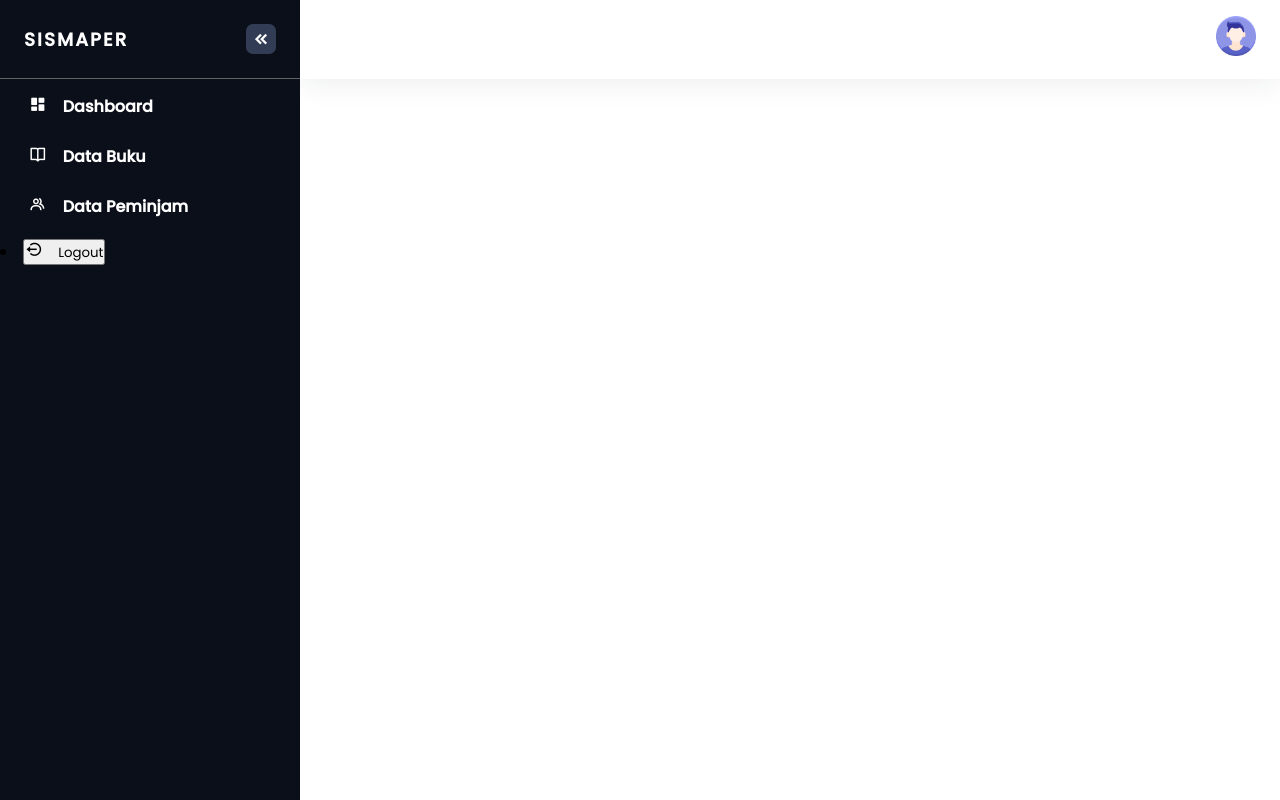
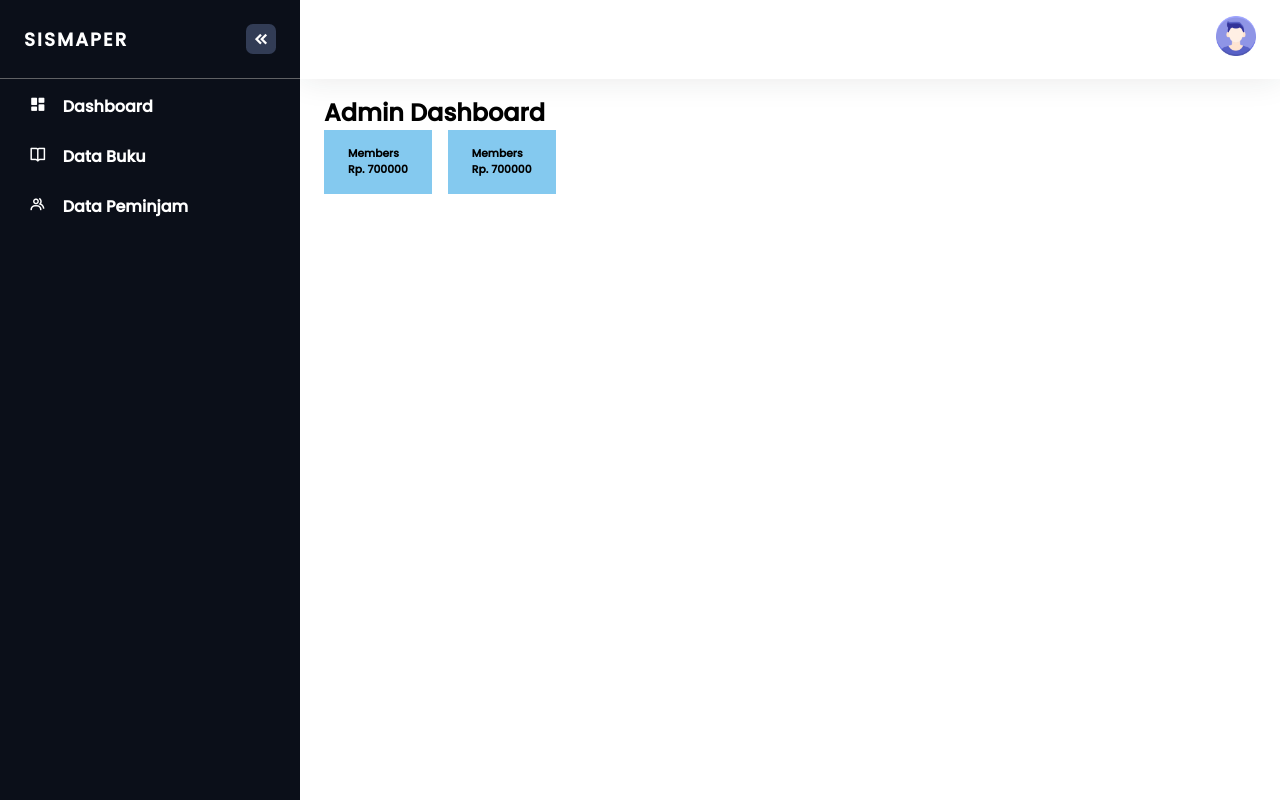
Before and after one commit to BagusPrasetyo13/sismaper, a PHP site: page / in a window 1280 px wide. Run offline with PHP 8.4, Linux system fonts and the light colour scheme; the visitor is signed in with stand-in values (Sample User, id 1); some web fonts are replaced.

Commit message:
12022025

```diff
--- a/controller/LoginController.php
+++ b/controller/AuthController.php
@@ -1,6 +1,6 @@
 <?php
 require_once '../connection.php';
-class LoginController extends Database
+class AuthController extends Database
 {
   private $error_message = '';
 
@@ -34,6 +34,15 @@ class LoginController extends Database
     }
   }
 
+  public static function logout()
+  {
+    session_start();
+    session_unset();
+    session_destroy();
+    header('location:login.php');
+    exit();
+  }
+
   public function getErrorMsg()
   {
     return $this->error_message;
--- a/public/css/style.css
+++ b/public/css/style.css
@@ -268,31 +268,60 @@
   display: none;
 }
 
-.dashboard-container nav .user-link-dropdown.show {
+.user-link-dropdown .logout {
+  display: block !important;
+}
+
+.user-link-dropdown.show {
   position: absolute;
   right: 0;
   left: auto;
   margin-top: 1rem;
   background-color: #fff;
   padding-top: 0.5rem;
-  box-shadow: 0 0.5 1rem rgba(0, 0, 0, 0.15);
+  display: block !important;
+  box-shadow: 0 0.5 1rem rgba(0, 0, 0, 1);
 }
 
-.dashboard-container nav .nav-account .user-dropdown {
+.user-dropdown {
   display: block;
   width: 100%;
   padding: 0.4rem 1rem;
   color: #212529;
   white-space: nowrap;
   clear: both;
+  text-decoration: none;
 }
 
-.dashboard-container nav .nav-account .user-dropdown i {
+.user-dropdown i {
   font-size: 1.1rem;
   margin-right: 0.75rem;
 }
 
 .divider {
-  margin: 0.5rem;
+  margin: 0.5rem 0;
+  border-top: 1px solid #b2b2b2;
 }
+
+.main .content {
+  padding: 1rem 1.5rem;
+  flex: 1 1 auto;
+}
+
+.main .content .dashboard-content {
+  flex-wrap: wrap;
+  gap: 1rem;
+}
+
+.main .main-cards {
+  display: flex;
+  width: 100%;
+  gap: 1rem;
+}
+
+.main .card {
+  background-color: #84c9ef;
+  padding: 1rem 1.5rem;
+}
+
 /* DASHBOARD MAIN END */
--- a/public/js/script.js
+++ b/public/js/script.js
@@ -3,7 +3,6 @@ const hamburger = document.querySelector(".toggle-btn");
 const toggler = document.querySelector("#icon");
 const sidebar = document.querySelector("#sidebar");
 const sidebarItems = document.querySelectorAll(".sidebar-item a");
-const userProfile = document.querySelector(".user-link");
 
 hamburger.addEventListener("click", function () {
   document.querySelector("#sidebar").classList.toggle("minimize");
@@ -26,8 +25,17 @@ sidebarItems.forEach((item) => {
 });
 
 // User link dropdown
+
+const userProfile = document.querySelector(".user-link");
+
 userProfile.addEventListener("click", function (event) {
   event.preventDefault();
-  const dropdown = userProfile.querySelector(".user-link-dropdown");
-  dropdown.classList.toggle("show");
+  document.querySelector(".user-link-dropdown").classList.toggle("show");
 });
+
+// Tambahkan event khusus untuk tombol logout
+const logoutButton = document.querySelector(".logout button");
+
+logoutButton.addEventListener("click", function (event) {
+  event.stopPropagation(); // Mencegah event lain memblokir submit form
+});
--- a/view/index.php
+++ b/view/index.php
@@ -1,5 +1,7 @@
 <?php
 session_start();
+
+require_once '../controller/AuthController.php';
 
 if (!isset($_SESSION['status']) || $_SESSION['status'] != 'login') {
   header("location: login.php");
@@ -7,9 +9,7 @@ if (!isset($_SESSION['status']) || $_SESSION['status'] != 'login') {
 }
 
 if (isset($_POST['logout'])) {
-  session_destroy();
-  header("location: login.php");
-  exit;
+  AuthController::logout();
 }
 
 ?>
@@ -63,25 +63,13 @@ if (isset($_POST['logout'])) {
         </li>
       </ul>
       <!-- SIDEBAR MENU END -->
-
-      <!-- SIDEBAR FOOTER -->
-      <div class="sidebar-footer">
-        <form action="index.php" method="POST">
-          <li class="sidebar-item">
-            <button type="submit" name="logout" class="sidebar-link">
-              <i class='bx bx-log-out-circle'></i>
-              <span>Logout</span>
-            </button>
-          </li>
-        </form>
-      </div>
-      <!-- SIDEBAR FOOTER END -->
     </aside>
     <!-- SIDEBAR END -->
 
     <!-- MAIN DASHBOARD SECTION -->
     <div class="main">
       <nav>
+
         <form action="" class="search">
           <div class="input-group">
             <input type="text" name="search" id="" placeholder="Search">
@@ -90,27 +78,58 @@ if (isset($_POST['logout'])) {
             </button>
           </div>
         </form>
+
         <div class="nav-content">
-
           <ul class="nav-account">
             <li class="user-link">
               <a href="">
                 <img src="../public/images/account.png" class="avatar" alt="">
               </a>
               <div class="user-link-dropdown">
-                <a href="" class="user-dropdown">
+                <a href="#" class="user-dropdown">
                   <i class='bx bx-info-circle'></i>
                   <span>Information</span>
                 </a>
-                <a href="" class="user-dropdown">
-                  <i class='bx bx-log-out-circle'></i>
-                  <span>Logout</span>
+                <a href="#" class="user-dropdown">
+                  <i class='bx bx-info-circle'></i>
+                  <span>Settings</span>
                 </a>
+                <div class="divider"></div>
+                <form action="index.php" method="POST" class="logout">
+                  <button type="submit" name="logout" class="user-dropdown">
+                    <i class='bx bx-log-out-circle'></i>
+                    <span>Logout</span>
+                  </button>
+                </form>
               </div>
             </li>
           </ul>
         </div>
+
       </nav>
+
+      <div class="content">
+        <h2>Admin Dashboard</h2>
+
+        <div class="dashboard-content">
+          <div class="main-cards">
+            <div class="card">
+              <div class="card-content">
+                <h6 class="title">Members</h6>
+                <h6 class="amount">Rp. 700000</h6>
+              </div>
+            </div>
+
+            <div class="card">
+              <div class="card-content">
+                <h6 class="title">Members</h6>
+                <h6 class="amount">Rp. 700000</h6>
+              </div>
+            </div>
+          </div>
+        </div>
+
+      </div>
     </div>
     <!-- MAIN DASHBOARD SECTION END -->
   </div>
--- a/view/login.php
+++ b/view/login.php
@@ -1,6 +1,6 @@
 <?php
 session_start();
-require_once '../controller/LoginController.php';
+require_once '../controller/AuthController.php';
 
 if (isset($_SESSION['status']) && $_SESSION['status'] == 'login') {
   header('location: index.php');
@@ -11,7 +11,7 @@ if (isset($_POST['login'])) {
   $username = $_POST['username'];
   $password = $_POST['password'];
 
-  $login = new LoginController();
+  $login = new AuthController();
   $isAuthenticated = $login->authenticated($username, $password);
 
   if ($isAuthenticated) {
```
